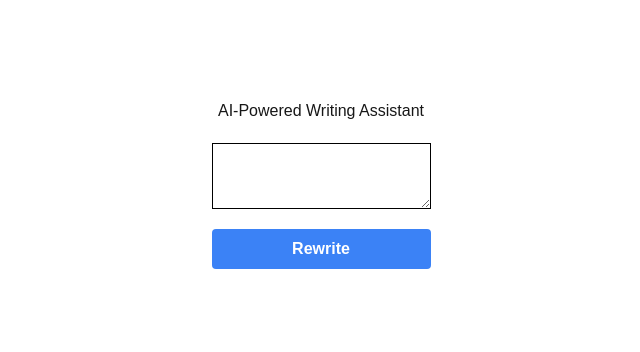
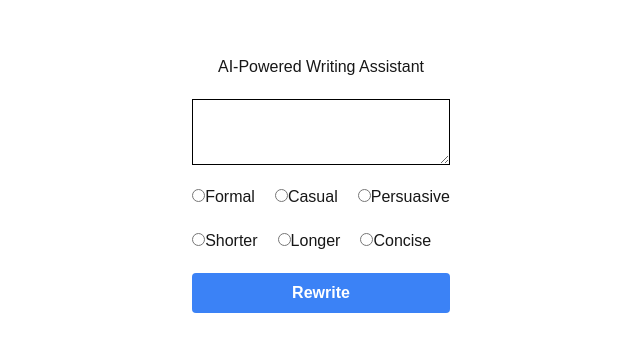
Before and after one commit to mazurcaionut/ai-powered-writing-assistant, a Next.js app: page / in a window 1280 px wide. Shown: the part 216-568 px from the top of the page, without its empty margins (319-959 px from the left). Built offline with nearby package versions, Linux system fonts and the light colour scheme.

Commit message:
feature(Tone | Length): Allow the user the ability to refine the tone and length of the rewritten text

```diff
--- a/app/actions.ts
+++ b/app/actions.ts
@@ -3,9 +3,13 @@
 import { analyze } from "@/utils/ai";
 
 export async function rewrite(formData: FormData) {
-    const content = formData.get("content");
+    const rawFormData = {
+        content: formData.get("content") as string,
+        tone: formData.get("tone") as string,
+        length: formData.get("length") as string,
+    };
 
-    const rewrittenVersion = await analyze(content as string);
+    const rewrittenVersion = await analyze(rawFormData);
 
     return rewrittenVersion;
 }
--- a/components/TextInput.tsx
+++ b/components/TextInput.tsx
@@ -7,12 +7,15 @@ import { useFormStatus } from "react-dom";
 const TextInput = () => {
     const { pending } = useFormStatus();
     const [content, setContent] = useState("");
+    const [tone, setTone] = useState("");
+    const [length, setLength] = useState("");
     const [rewrittenContent, setRewrittenContent] = useState("");
 
     const handleSubmit = async (event: React.FormEvent) => {
         event.preventDefault();
 
         const formData = new FormData(event.currentTarget as HTMLFormElement);
+        console.log("Event: ", formData);
         const rewrittenVersion = await rewrite(formData);
 
         setRewrittenContent(rewrittenVersion ?? "");
@@ -26,6 +29,70 @@ const TextInput = () => {
                 value={content}
                 onChange={(e) => setContent(e.target.value)}
             />
+            <div className="flex gap-5">
+                <label>
+                    <input
+                        type="radio"
+                        name="tone"
+                        value="formal"
+                        checked={tone === "formal"}
+                        onChange={(e) => setTone(e.target.value)}
+                    />
+                    Formal
+                </label>
+                <label>
+                    <input
+                        type="radio"
+                        name="tone"
+                        value="casual"
+                        checked={tone === "casual"}
+                        onChange={(e) => setTone(e.target.value)}
+                    />
+                    Casual
+                </label>
+                <label>
+                    <input
+                        type="radio"
+                        name="tone"
+                        value="persuasive"
+                        checked={tone === "persuasive"}
+                        onChange={(e) => setTone(e.target.value)}
+                    />
+                    Persuasive
+                </label>
+            </div>
+            <div className="flex gap-5">
+                <label>
+                    <input
+                        type="radio"
+                        name="length"
+                        value="shorter"
+                        checked={length === "shorter"}
+                        onChange={(e) => setLength(e.target.value)}
+                    />
+                    Shorter
+                </label>
+                <label>
+                    <input
+                        type="radio"
+                        name="length"
+                        value="longer"
+                        checked={length === "longer"}
+                        onChange={(e) => setLength(e.target.value)}
+                    />
+                    Longer
+                </label>
+                <label>
+                    <input
+                        type="radio"
+                        name="length"
+                        value="concise"
+                        checked={length === "concise"}
+                        onChange={(e) => setLength(e.target.value)}
+                    />
+                    Concise
+                </label>
+            </div>
             <button
                 className="bg-blue-500 hover:bg-blue-700 text-white font-bold py-2 px-4 rounded"
                 type="submit"
--- a/utils/ai.ts
+++ b/utils/ai.ts
@@ -28,26 +28,35 @@ import { PromptTemplate } from "@langchain/core/prompts";
 //     })
 // );
 
-const getPrompt = async (content: string) => {
+interface InputProps {
+    content: string;
+    tone: string;
+    length: string;
+}
+
+const getPrompt = async ({ content, tone, length }: InputProps) => {
     // const format_instructions = parser.getFormatInstructions();
 
     const prompt = new PromptTemplate({
-        template: "Rewrite the following sentence {user_input}",
+        template:
+            "Rewrite the following sentence in a {tone}, making it {length}: {content}",
 
         // "Analyze the following journal entry. Follow the instructions and format your response to match the format instructions, no matter what! \n{format_instructions}\n{entry}",
-        inputVariables: ["user_input"],
+        inputVariables: ["content", "tone", "length"],
         // partialVariables: { format_instructions },
     });
 
     const input = await prompt.format({
-        user_input: content,
+        content,
+        tone,
+        length,
     });
 
     return input;
 };
 
-export const analyze = async (content: string) => {
-    const input = await getPrompt(content);
+export const analyze = async (props: InputProps) => {
+    const input = await getPrompt(props);
 
     const model = new OpenAI({
         temperature: 1,
```
